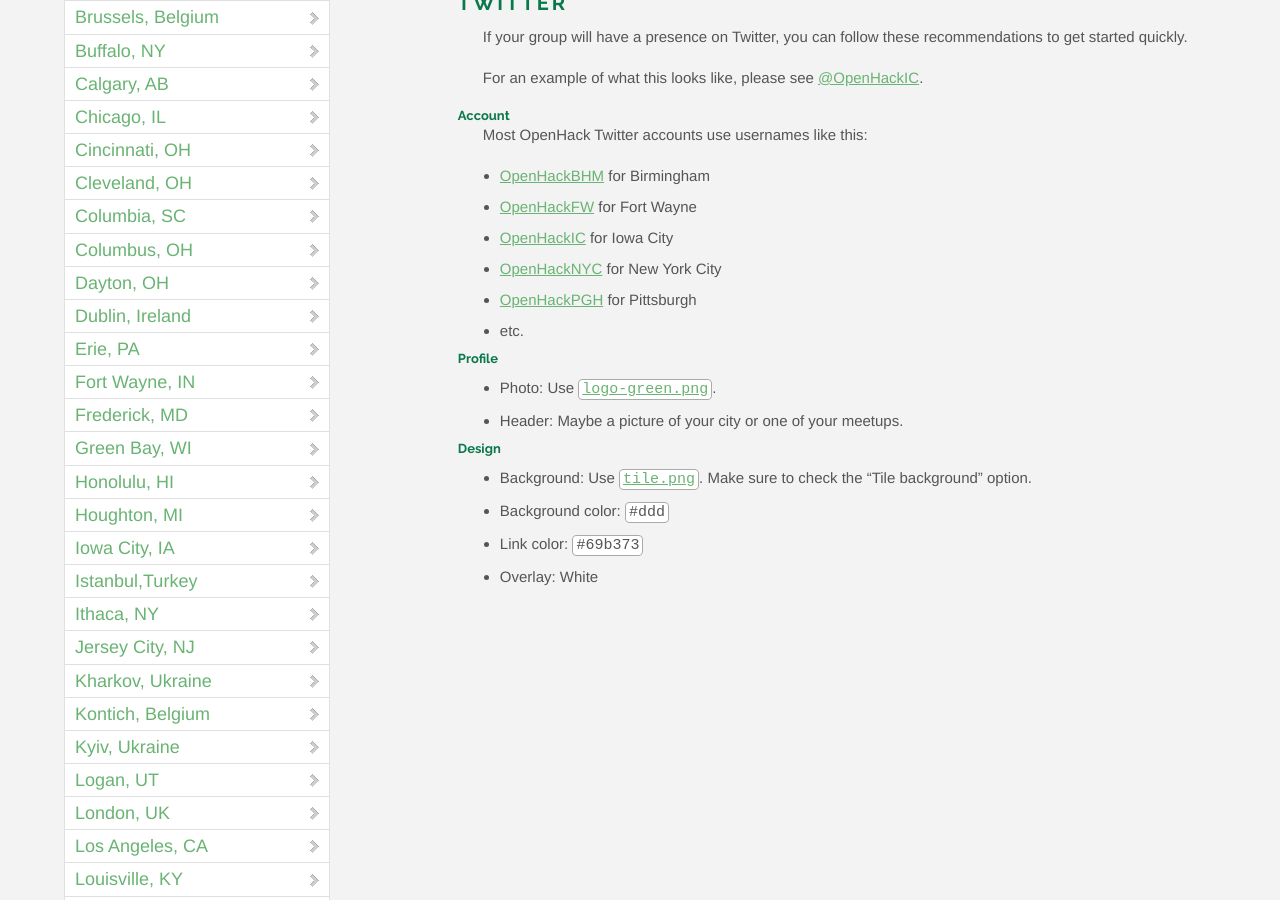
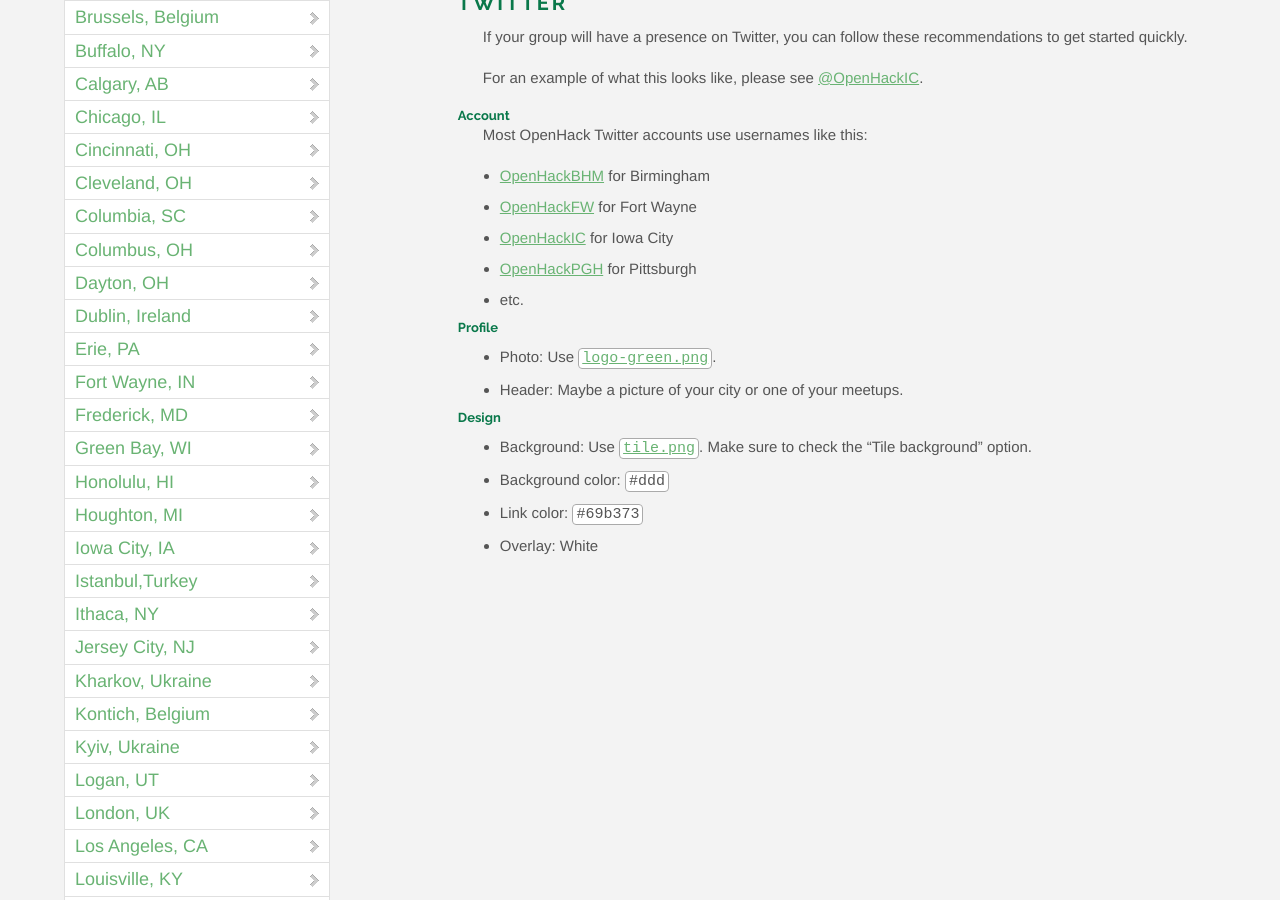
Before and after one commit to OpenHack/openhack.github.com, a Jekyll site: the page built from yours/index.markdown, in a window 1280 px wide and 900 px high, scrolled down 679 px. Built offline with Jekyll 4.4.1, drawn with Linux system fonts in a browser that asks for light colours; nearby versions of some CDN libraries; Markdown is read by kramdown in place of the engine named in the settings; comment, search, counter and statistics services are not loaded.

Commit message:
Remove broken link

```diff
--- a/yours/index.markdown
+++ b/yours/index.markdown
@@ -29,7 +29,6 @@
 * [OpenHackBHM](https://twitter.com/OpenHackBHM) for Birmingham
 * [OpenHackFW](https://twitter.com/OpenHackFW) for Fort Wayne
 * [OpenHackIC](https://twitter.com/OpenHackIC) for Iowa City
-* [OpenHackNYC](https://twitter.com/OpenHackNYC) for New York City
 * [OpenHackPGH](https://twitter.com/OpenHackPGH) for Pittsburgh
 * etc.
 
```
